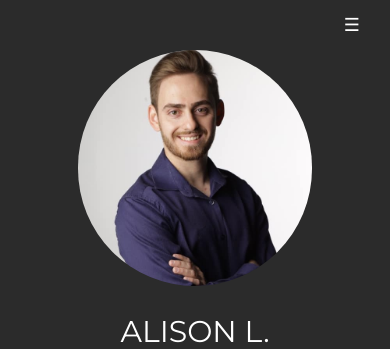
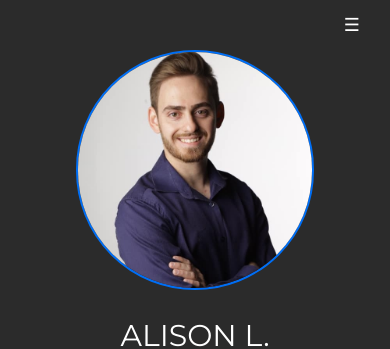
Before and after one commit to AlisonGalvani/MeuSite, a plain HTML site: page index.html in a window 390 px wide. Shown: the top 349 px of the page. Drawn offline with Linux system fonts and the light colour scheme.

Commit message:
borda da foto do perfil

```diff
--- a/css/styles.css
+++ b/css/styles.css
@@ -80,6 +80,7 @@ body {
 	width: 350px;
 	border-radius: 350px;
 	margin-top: 110px;
+	border: 3px solid #006ef4;
 }
 
 .profile-title {
@@ -412,6 +413,7 @@ body {
 		max-width: 75%;
 		margin-top: 0;
 		max-width: 80%;
+		border: 2px solid #006ef4;
 	}
 	.profile-title {
 		text-align: center;
```
